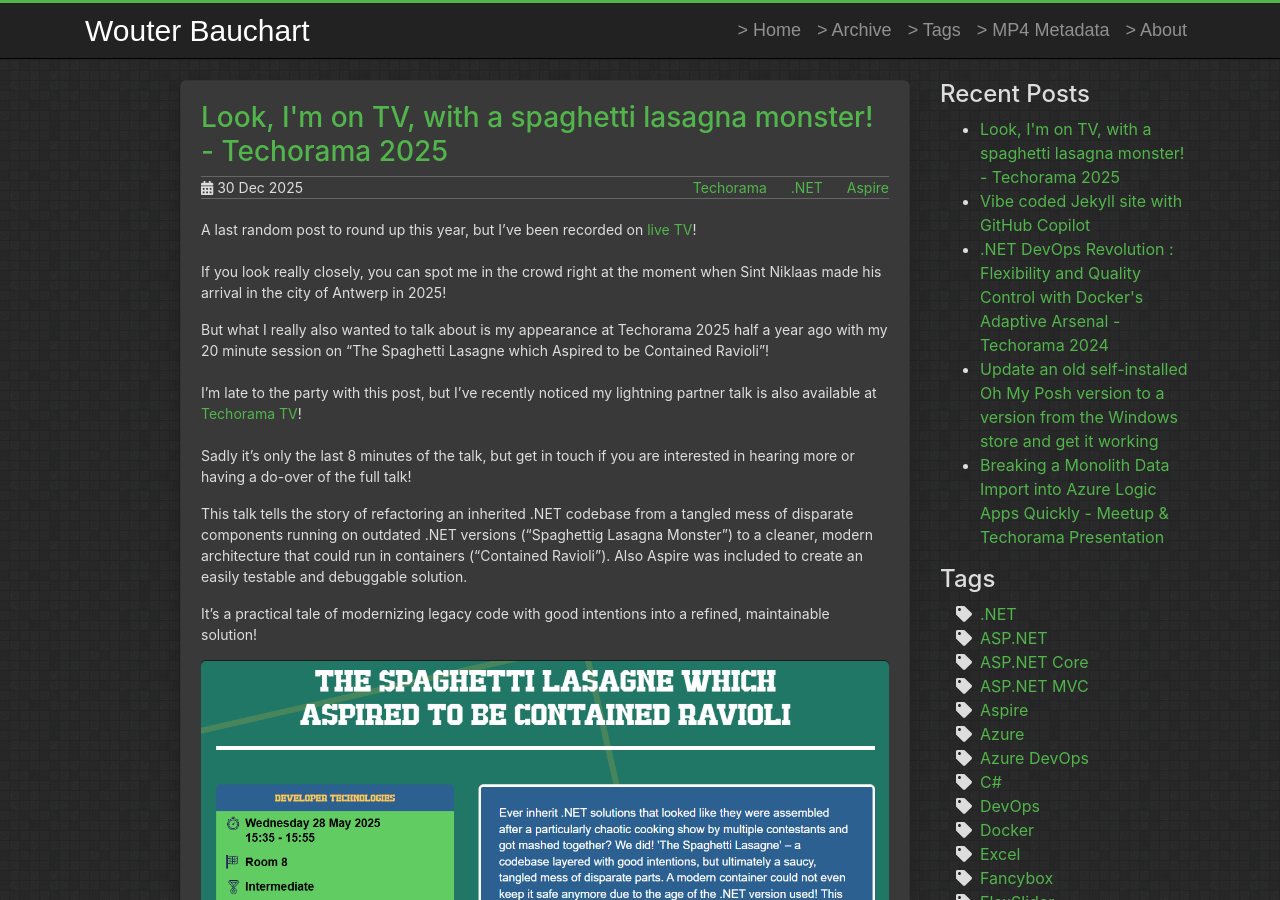
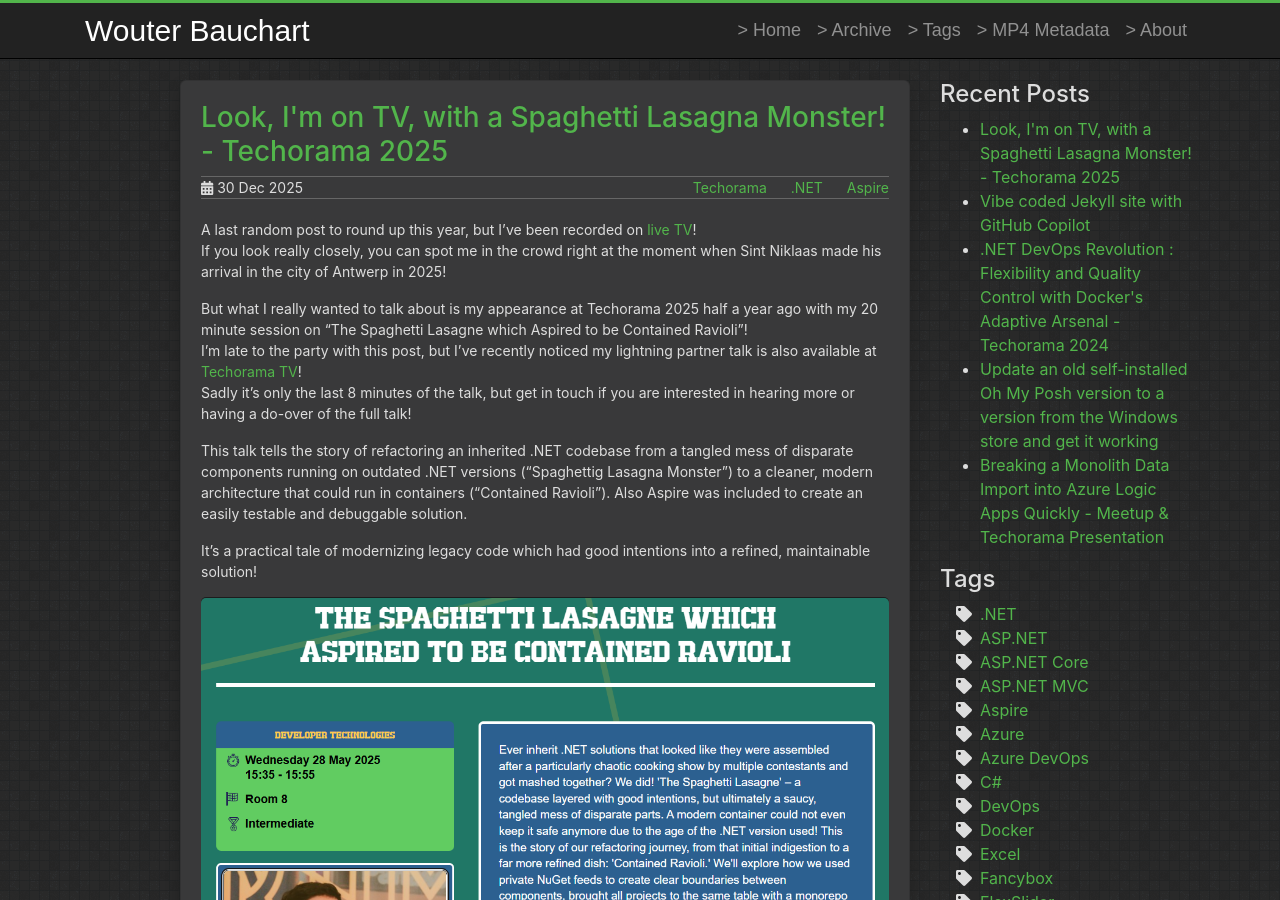
Before and after one commit to WouterBau/WouterBau.github.io, a Jekyll site: the page built from _posts/2025-12-30-on-tv-with-spaghetti.md, in a window 1280 px wide and 900 px high. Built offline with Jekyll 4.4.1, drawn with Linux system fonts in a browser that asks for light colours.

Commit message:
fix: Proofread changes

```diff
--- a/_posts/2025-12-30-on-tv-with-spaghetti.md
+++ b/_posts/2025-12-30-on-tv-with-spaghetti.md
@@ -1,23 +1,23 @@
 ---
 layout: post
-title:  "Look, I'm on TV, with a spaghetti lasagna monster! - Techorama 2025"
+title:  "Look, I'm on TV, with a Spaghetti Lasagna Monster! - Techorama 2025"
 date:   2025-12-30
-description: "A look back at my Techorama 2025 lightning talk about refactoring a legacy .NET where I talk about 'Spaghetti Lasagne Monsters' and 'Contained Ravioli'. A story about transforming a legacy codebase into a modern solution and adding Aspire."
+description: "A look back at my Techorama 2025 lightning talk about 'Spaghetti Lasagne Monsters' and 'Contained Ravioli'. A story about transforming a legacy codebase into a modern solution and adding Aspire."
 tags:
  - Techorama
  - .NET
  - Aspire
 share: true
 ---
-A last random post to round up this year, but I've been recorded on [live TV](https://youtu.be/6PQbTaE7QEM?t=15){:target="_blank"}!<br />
+A last random post to round up this year, but I've been recorded on [live TV](https://youtu.be/6PQbTaE7QEM?t=15){:target="_blank"}!
 If you look really closely, you can spot me in the crowd right at the moment when Sint Niklaas made his arrival in the city of Antwerp in 2025!
 
-But what I really also wanted to talk about is my appearance at Techorama 2025 half a year ago with my 20 minute session on "The Spaghetti Lasagne which Aspired to be Contained Ravioli"!<br/>
-I'm late to the party with this post, but I've recently noticed my lightning partner talk is also available at [Techorama TV](https://techorama.tv/collections/0f5bfc1c-c096-49f4-a538-73c60906f357/play/64d7e0b1-2f16-4aec-a1a1-aa6d42e0f697){:target="_blank"}!<br/>
+But what I really wanted to talk about is my appearance at Techorama 2025 half a year ago with my 20 minute session on "The Spaghetti Lasagne which Aspired to be Contained Ravioli"!
+I'm late to the party with this post, but I've recently noticed my lightning partner talk is also available at [Techorama TV](https://techorama.tv/collections/0f5bfc1c-c096-49f4-a538-73c60906f357/play/64d7e0b1-2f16-4aec-a1a1-aa6d42e0f697){:target="_blank"}!
 Sadly it's only the last 8 minutes of the talk, but get in touch if you are interested in hearing more or having a do-over of the full talk!
 
 This talk tells the story of refactoring an inherited .NET codebase from a tangled mess of disparate components running on outdated .NET versions ("Spaghettig Lasagna Monster") to a cleaner, modern architecture that could run in containers ("Contained Ravioli"). Also Aspire was included to create an easily testable and debuggable solution.
 
-It's a practical tale of modernizing legacy code with good intentions into a refined, maintainable solution!
+It's a practical tale of modernizing legacy code which had good intentions into a refined, maintainable solution!
 
 ![Techorama Calendar](/assets/images/techorama-calendar-2025.png "Techorama Calendar")
```
